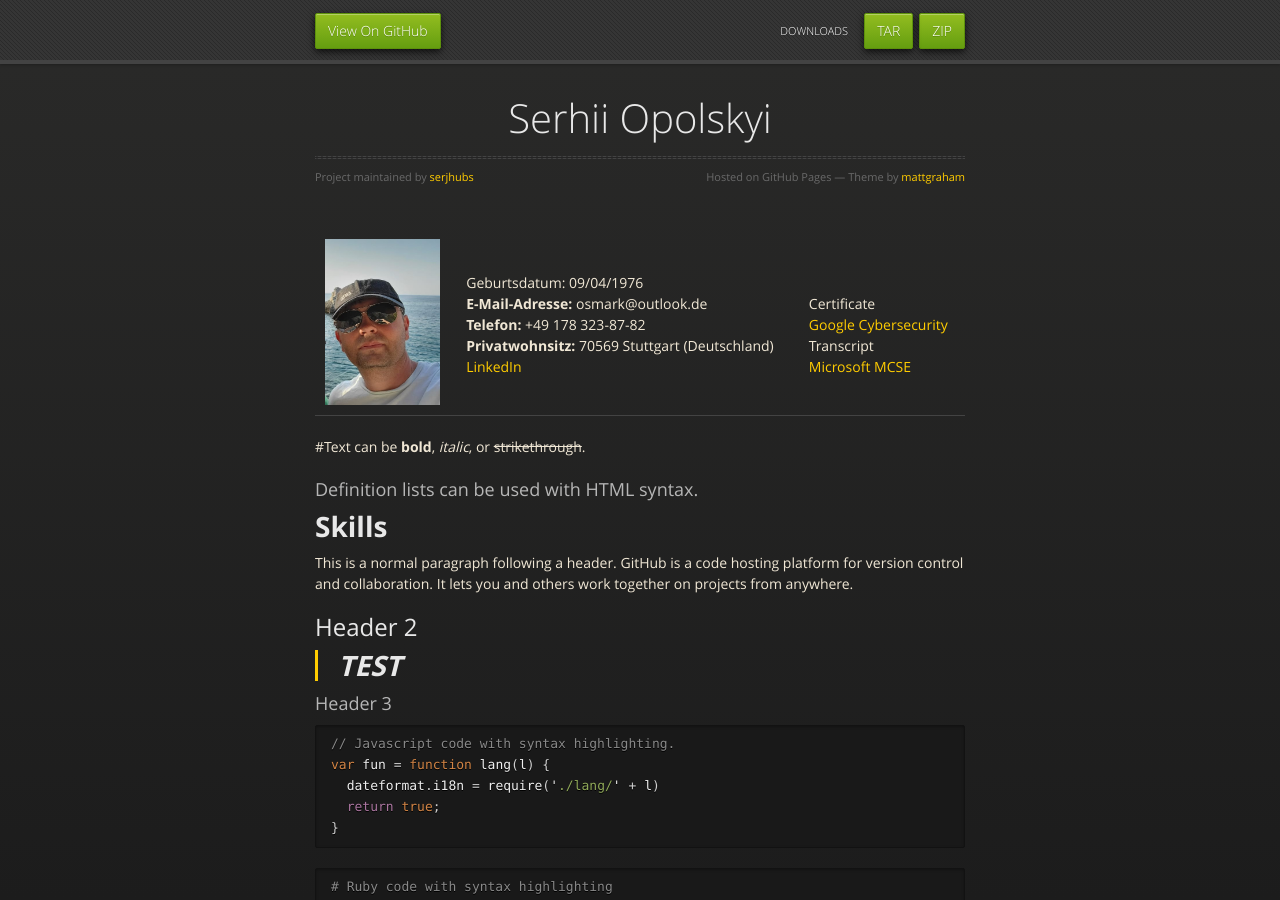
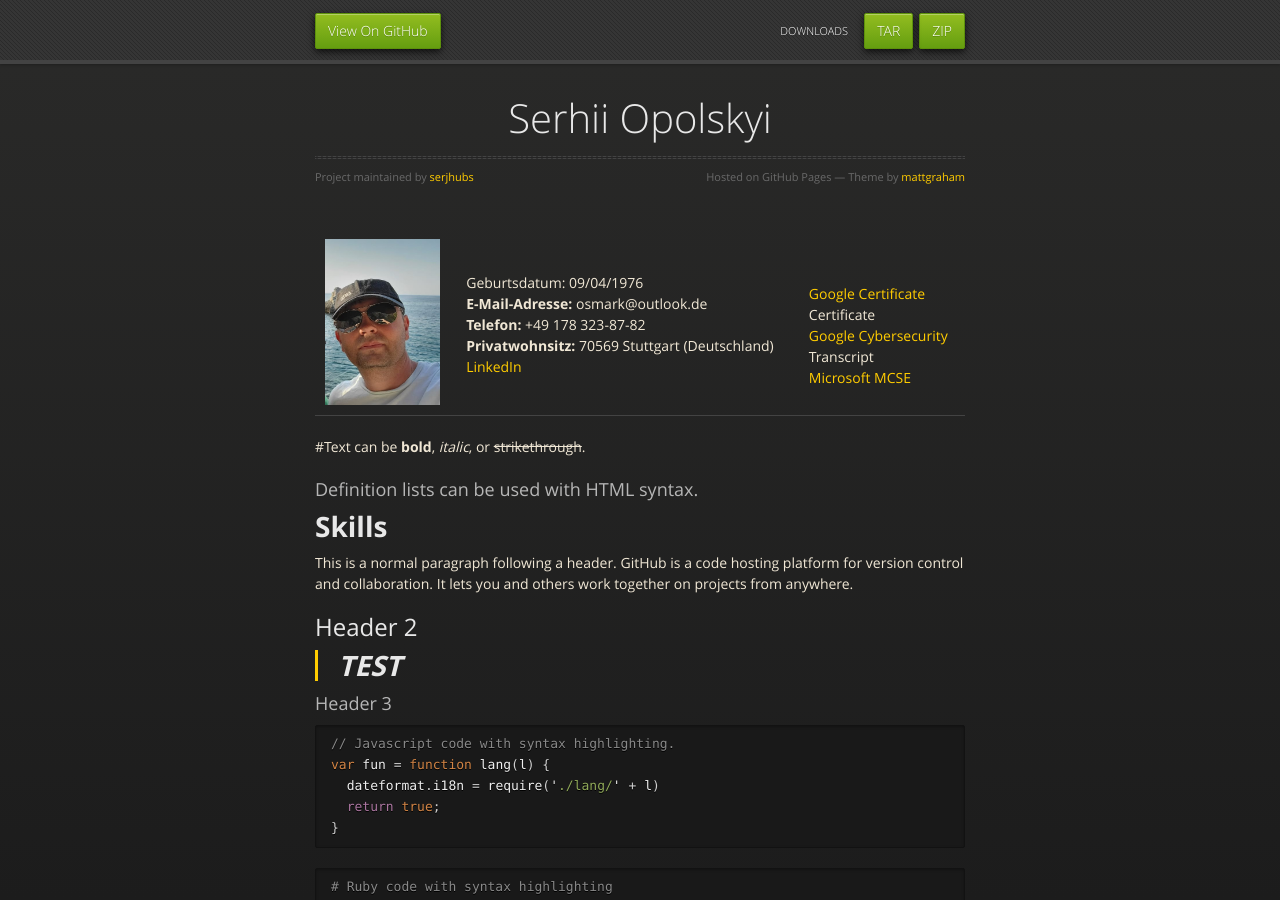
Before and after one commit to serjhubs/Resume, a Jekyll site: the page built from index.md, in a window 1280 px wide and 900 px high. Built offline with Jekyll 4.4.1, drawn with Linux system fonts in a browser that asks for light colours; the repository's description, which GitHub fills in, is left out.

Commit message:
Update index.md

```diff
--- a/index.md
+++ b/index.md
@@ -11,6 +11,7 @@ layout: default
          <br><a href="https://linkedin.com" target = "_blank">LinkedIn</a>
       </td>
       <td>
+          <br><a href="https://github.com/serjhubs/Resume/blob/main/Cert_Google.pdf" target = "_blank">Google Certificate</a>
         <br> Certificate
           <br><a href="https://www.credly.com/badges/31d821ea-8c1b-4400-b222-442f3488fbfc/public_url" target = "_blank">Google Cybersecurity</a>
          <br>Transcript
```
